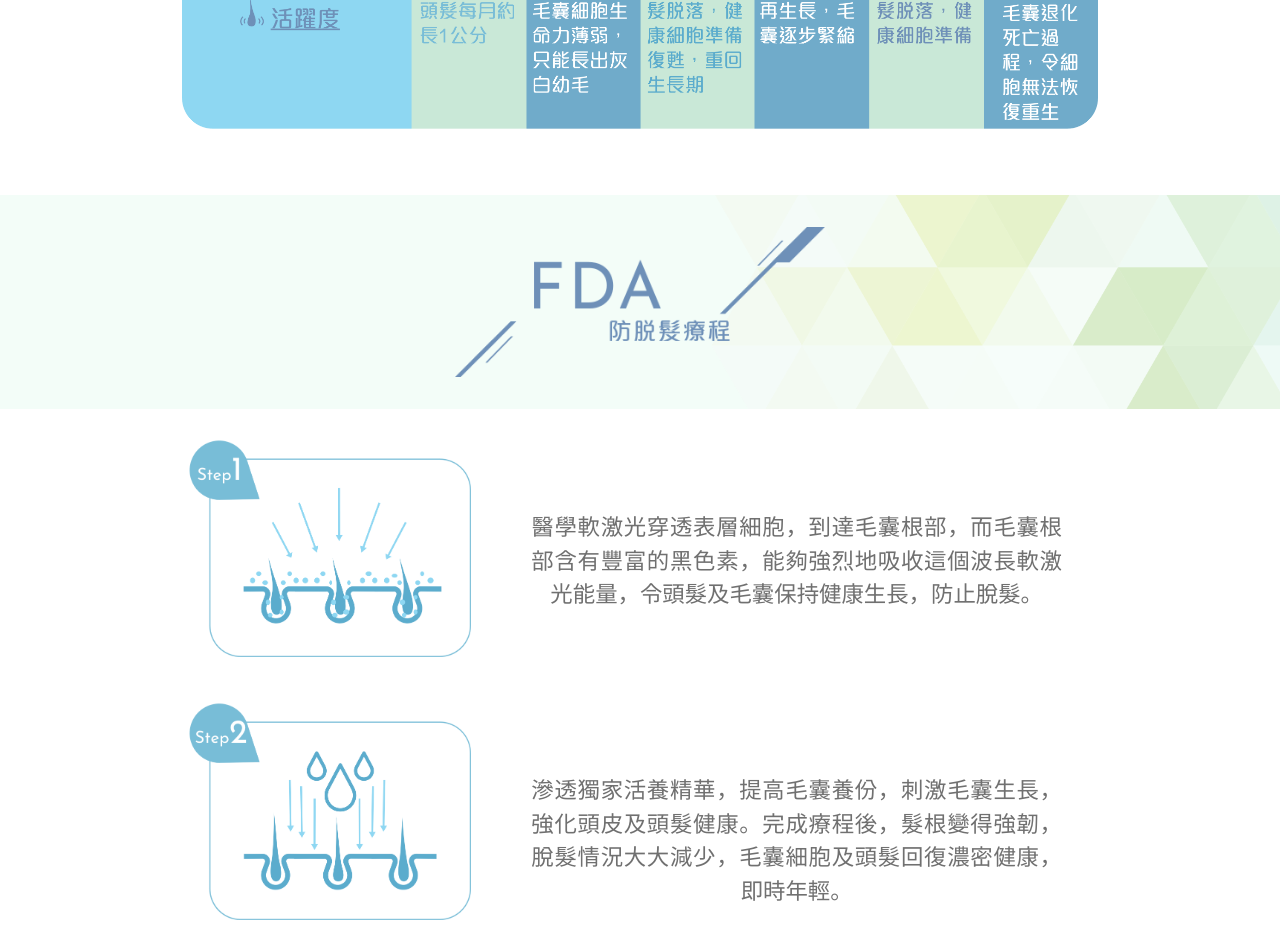
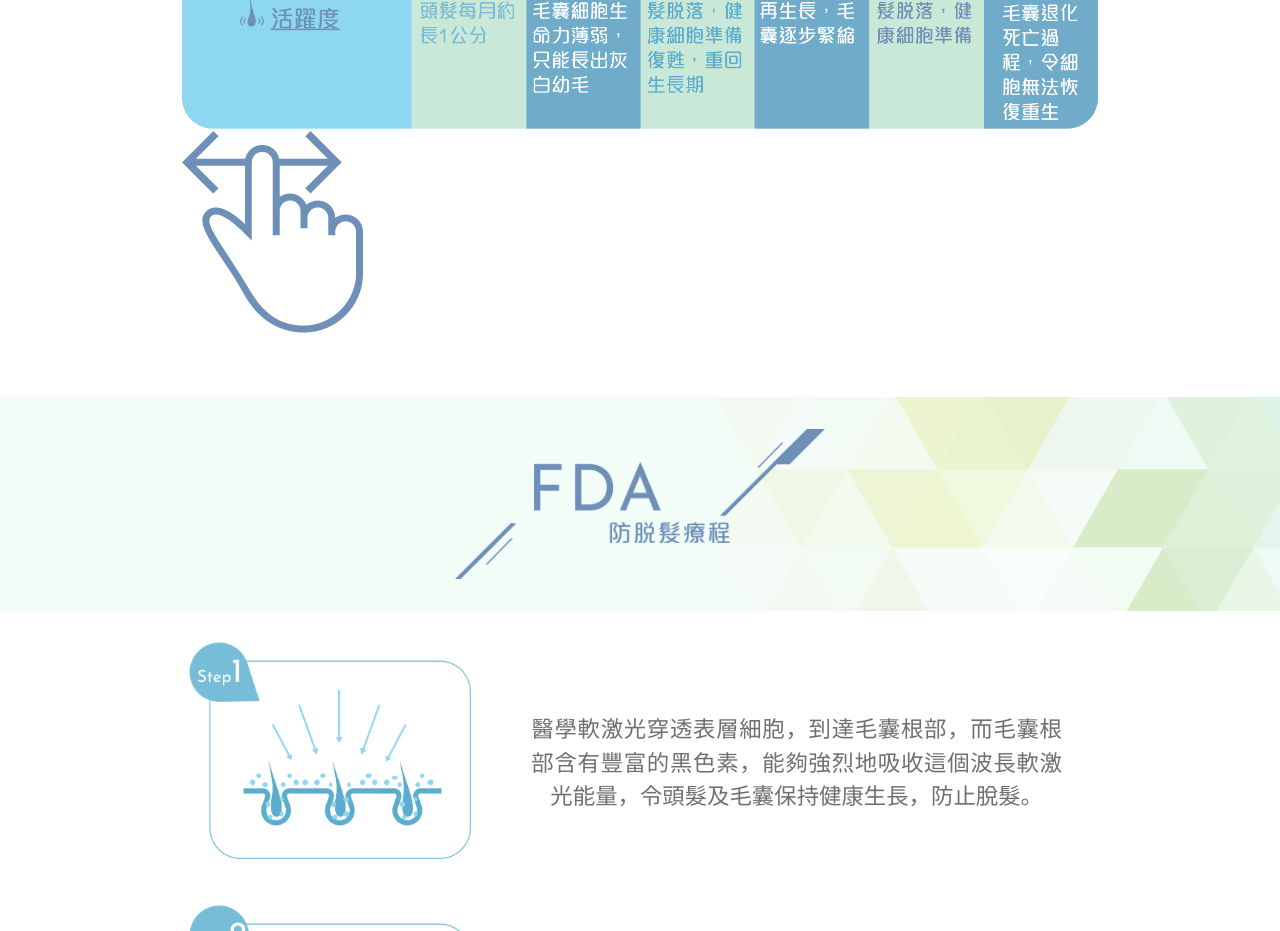
Before and after one commit to ryoyin/ps_goodhair_website, a Next.js app: page /hair-knowledge in a window 1280 px wide. Shown: the part 1520-2451 px from the top of the page. Built offline with nearby package versions, Linux system fonts and the light colour scheme.

Commit message:
Mobile responsive - add hand icon

```diff
--- a/components/pages/hair-knowledge.js
+++ b/components/pages/hair-knowledge.js
@@ -79,9 +79,14 @@ const HairKnowledgeLayout = () => {
                     <div className="row">
                         <div className="col-md-12 description">醫療級軟激光生髪科技，針對易脫髮的生長週期，以「止脫」為理念，專門解決大量脫髮問題，延長頭髮的壽命，平衡脫髮速度及生長速度。</div>
                         <div className="col-md-12 hair-knowledge"><img src="/images/treatment-section-1-info.png" /></div>
+                        <div className="hand-icon">
+                            <img src="/images/finger_icon.png" />
+                        </div>
                     </div>
                 </div>
             </div>
+
+
 
             <div className="section even">
                 <div className="container">
--- a/styles/_treatment.scss
+++ b/styles/_treatment.scss
@@ -60,6 +60,12 @@
                     width: auto;
                     height: 400px;
                 }
+            }
+        }
+        @media (min-width: $small-width) {
+            .hand-icon {
+                width: 10%;
+                position: block;
             }
         }
     }
```
Also changed, not shown: public/images/finger_icon.png (added).
